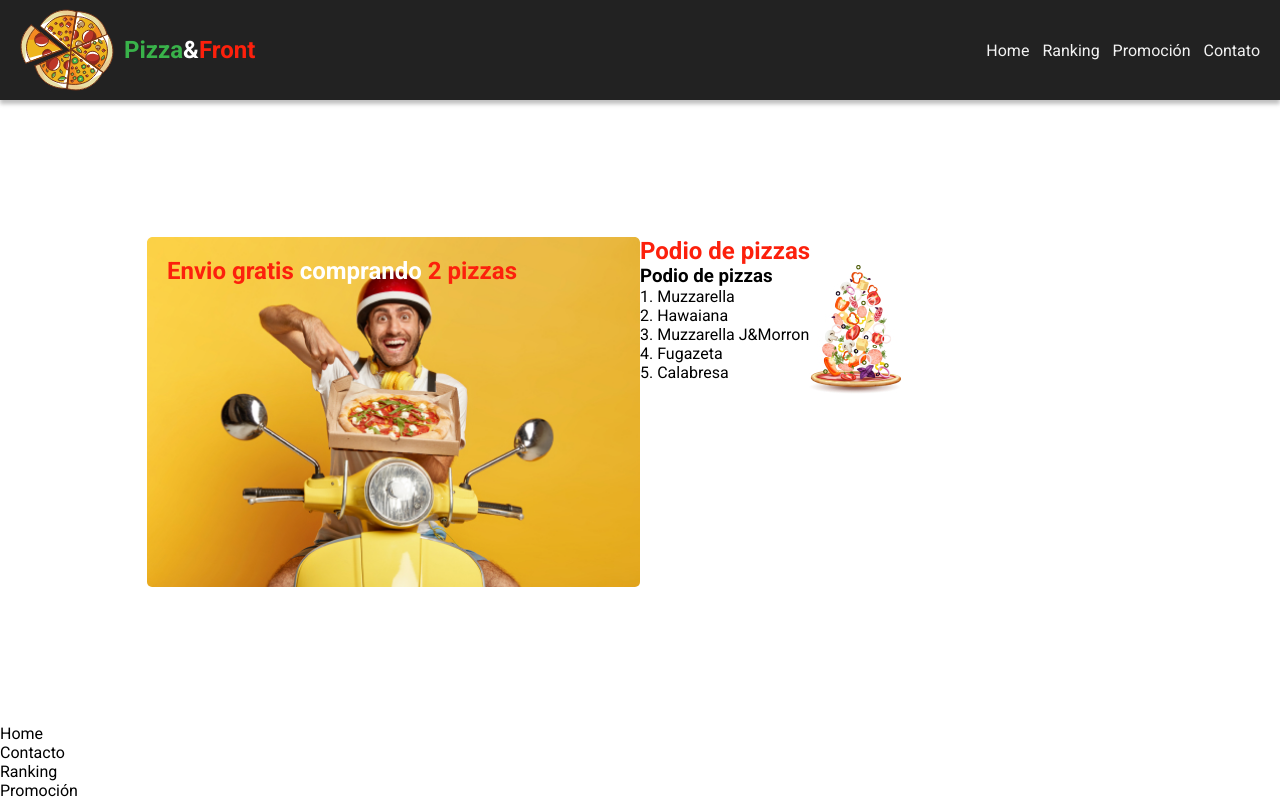
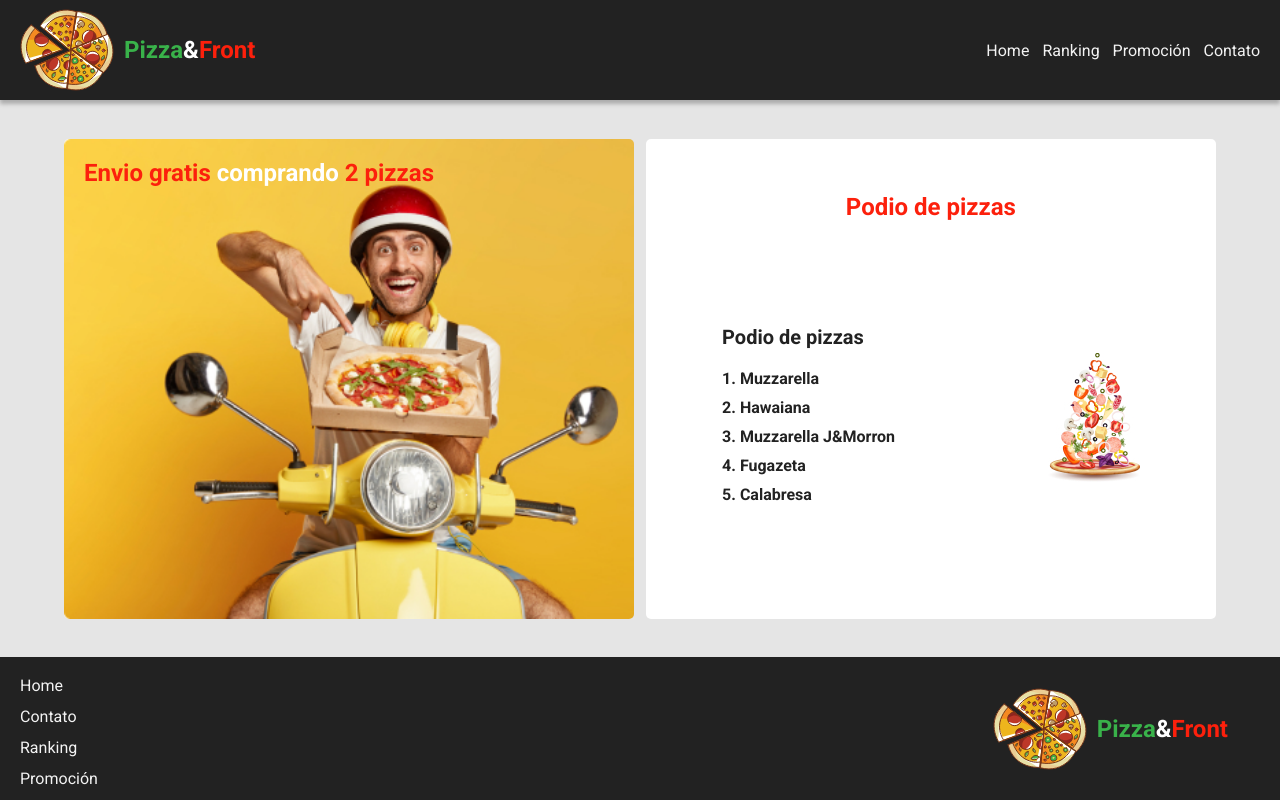
Before and after one commit to eolunas/pizzafront, a plain HTML site: page index.html in a window 1280 px wide. Drawn offline with Linux system fonts and the light colour scheme.

Commit message:
CSS was completed

```diff
--- a/css/style.css
+++ b/css/style.css
@@ -10,14 +10,14 @@
   font-style: normal;
 }
 
-/* ------------  Estilos header   ------------ */
 body {
   display: flex;
   height: 100vh;
   flex-direction: column;
   justify-content: space-between;
+  background-color: #e5e5e5;
 }
-
+/* ------------  Estilos header   ------------ */
 header {
   display: flex;
   justify-content: space-between;
@@ -26,13 +26,14 @@ header {
   box-shadow: 0px 4px 4px rgba(0, 0, 0, 0.25);
 }
 
-.header-logo {
+.logo {
   display: flex;
+  margin-left: 20px;
+  margin-right: 42px;
 }
 
-.header-logo img {
+.logo img {
   display: flex;
-  margin-left: 20px;
 }
 
 h1 {
@@ -75,22 +76,21 @@ main {
   display: flex;
   align-items: center;
   justify-content: center;
-  margin: auto;
-
 }
 
 .main-container {
   display: flex;
   flex-wrap: wrap;
-  width: 986px;
-  height: 350px;
+  justify-content: space-between;
+  width: 90vw;
+  height: 60vh;
 }
 
 .main-left-square {
   background-image: url("../img/delivery.jpg");
   background-size: cover;
   border-radius: 5px;
-  flex-basis: 50%;
+  flex-basis: 49.5%;
 }
 
 h2 {
@@ -111,15 +111,73 @@ h2 span {
 .main-right-square {
   display: flex;
   flex-direction: column;
-  flex-basis: 50%;
+  flex-basis: 49.5%;
+  align-items: center;
+  justify-content: space-evenly;
+  border-radius: 5px;
+  background-color: #ffffff;
 }
 
 .main-top-ranking {
   display: flex;
+  width: 100%;
+  height: 60%;
+  justify-content: space-around;
+  align-items: center;
+}
+
+.main-top-ranking span h3 {
+  font-weight: 700;
+  font-size: 20px;
+  line-height: 23px;
+  color: #222222;
+  margin-bottom: 20px;
 }
 
 .main-top-ranking span ul {
   list-style: none;
 }
 
+.main-top-ranking span ul li {
+  margin-bottom: 10px;
+  font-weight: 700;
+  font-size: 16px;
+  line-height: 19px;
+  color: #222222;
+}
+
 /* ------------   Estilos footer  ------------ */
+footer {
+  display: flex;
+  flex-direction: row-reverse;
+  justify-content: space-between;
+  align-items: center;
+  background-color: #222222;
+  box-shadow: 0px 4px 4px rgba(0, 0, 0, 0.25);
+}
+.footer-navbar {
+  display: flex;
+}
+
+.footer-navbar ul {
+  display: flex;
+  flex-direction: column;
+  list-style: none;
+  margin: 19px 20px 0 20px;
+  font-weight: 400;
+  font-size: 16px;
+  line-height: 19px;
+  color: #f3f3f3;
+}
+
+.footer-navbar ul li {
+  margin: 0 0 12px 0;
+}
+
+.footer-navbar ul :nth-child(1) {
+  order: -2;
+}
+
+.footer-navbar ul :nth-child(4) {
+  order: -1;
+}
--- a/index.html
+++ b/index.html
@@ -9,7 +9,7 @@
   </head>
   <body>
     <header>
-      <section class="header-logo">
+      <section class="logo">
         <img src="img/Logo.svg" alt="Pizza multisabor" />
         <h1><span>Pizza</span>&<span>Front</span></h1>
       </section>
@@ -48,15 +48,18 @@
       </section>
     </main>
     <footer>
+        <section class="logo">
+          <img src="img/Logo.svg" alt="Pizza multisabor" />
+          <h1><span>Pizza</span>&<span>Front</span></h1>
+        </section>
         <section class="footer-navbar">
           <ul>
             <li>Home</li>
-          <li>Contacto</li>
             <li>Ranking</li>
             <li>Promoción</li>
+            <li>Contato</li>
           </ul>
         </section>
-      <section></section>
       </footer>
   </body>
 </html>
```
Lines whose indentation alone changed are shown as unchanged.
